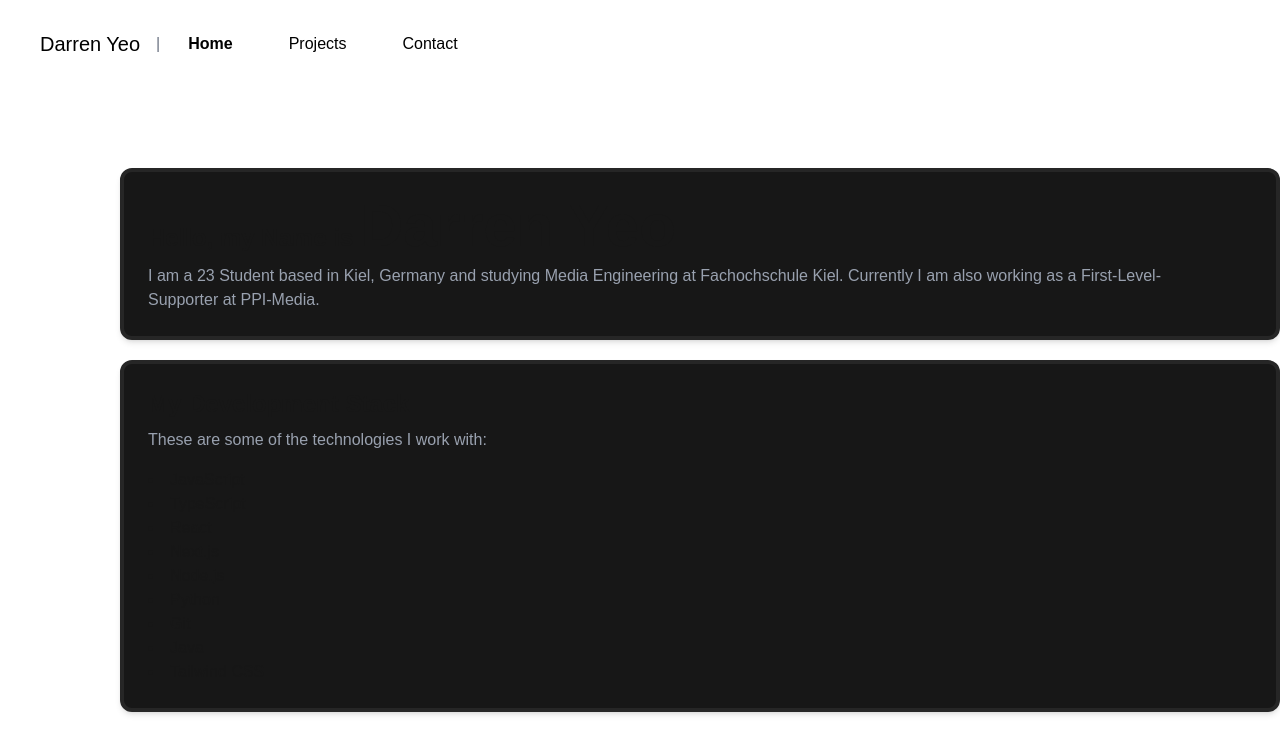
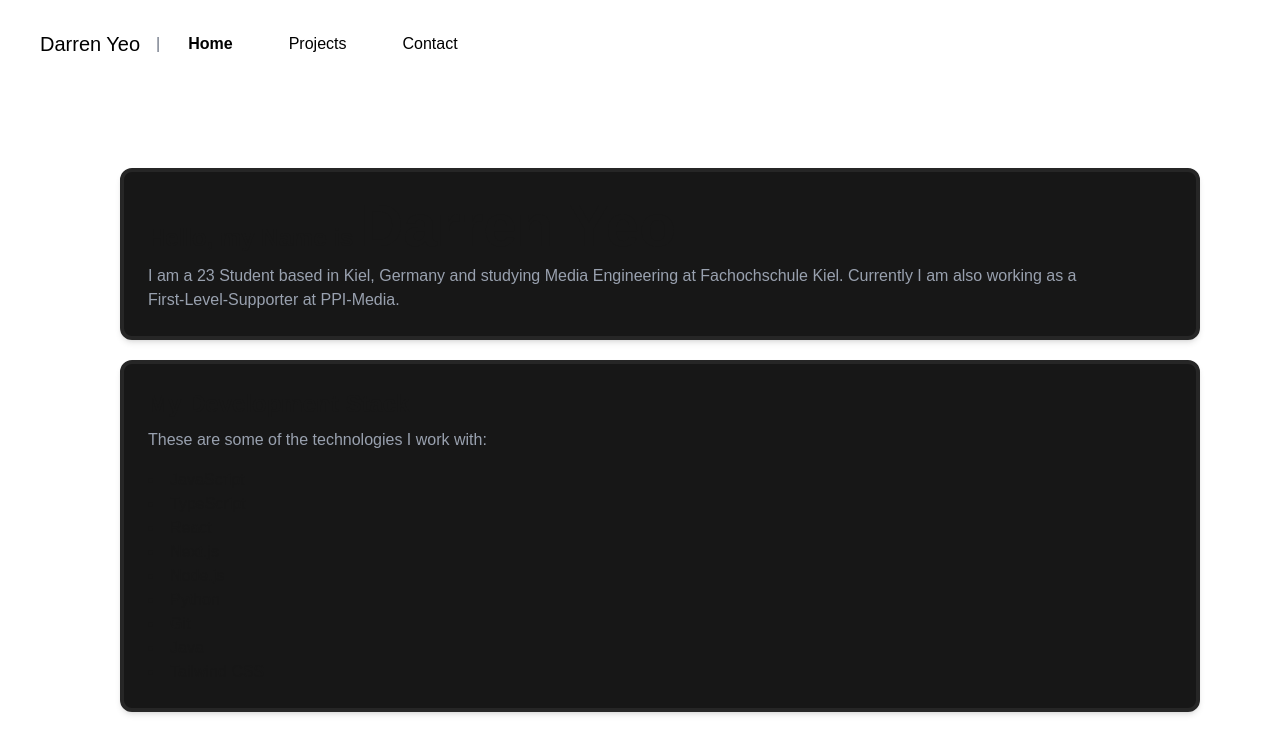
Before and after one commit to darrenyeo245/myPortfolio, a Next.js app: page / in a window 1280 px wide. Shown: the top 754 px of the page. Built offline with nearby package versions, Linux system fonts and the light colour scheme.

Commit message:
chore: sort directories

```diff
--- /dev/null
+++ b/app/home/about.tsx
@@ -0,0 +1,14 @@
+export default function AboutMe() {
+    const getAge = () => {
+        const birthDate = new Date ("2002-05-24")
+        const currentDate = new Date();
+        return Math.floor((currentDate.getTime() - birthDate.getTime()) / 3.15576e10)
+    }
+    return (
+            <div className="border-4 border-neutral-800 rounded-xl p-6 shadow-md bg-neutral-900">
+                <h1 className="text-2xl font-bold">Hello, my Name is <span className="text-6xl font-bold">Darren Yeo</span></h1>
+                <p className="text-m text-gray-400 mt-2 mr-20">I am a {getAge()} Student based in Kiel, Germany and studying Media Engineering at
+                    Fachochschule Kiel. Currently I am also working as a First-Level-Supporter at PPI-Media.</p>
+            </div>
+    )
+}
--- /dev/null
+++ b/app/home/devstack.tsx
@@ -0,0 +1,19 @@
+export default function DevStack() {
+    return (
+        <div className="border-4 border-neutral-800  rounded-xl p-6 shadow-md bg-neutral-900 mt-5">
+            <h1 className=" text-2xl font-bold">My Development Stack</h1>
+            <p className="text-m text-gray-400 mt-2"> These are some of the technologies I work with:</p>
+            <ul className="list-disc list-inside mt-4">
+                <li>JavaScript</li>
+                <li>TypeScript</li>
+                <li>React</li>
+                <li>Next.js</li>
+                <li>Node.js</li>
+                <li>Python</li>
+                <li>Git</li>
+                <li>Java</li>
+                <li>Tailwind CSS</li>
+            </ul>
+        </div>
+    )
+}
--- a/app/page.tsx
+++ b/app/page.tsx
@@ -1,35 +1,14 @@
-import Image from "next/image";
+import AboutMe from "@/app/home/about";
+import DevStack from "@/app/home/devstack";
 
 export default function Home() {
-    const getAge = () => {
-        const birthDate = new Date ("2002-05-24")
-        const currentDate = new Date();
-        return Math.floor((currentDate.getTime() - birthDate.getTime()) / 3.15576e10)
-    }
+
   return (
-    <main className="flex min-h-screen flex-col items-center  ml-20 ">
-        <div className="text-left">
-            <div className="border-4 border-neutral-800 rounded-xl p-6 shadow-md bg-neutral-900">
-      <h1 className="text-2xl font-bold">Hello, my Name is <span className="text-6xl font-bold">Darren Yeo</span></h1>
-        <p className="text-m text-gray-400 mt-2 mr-20">I am a {getAge()} Student based in Kiel, Germany and studying Media Engineering at
-            Fachochschule Kiel. Currently I am also working as a First-Level-Supporter at PPI-Media.</p>
-            </div>
-            <div className="border-4 border-neutral-800  rounded-xl p-6 shadow-md bg-neutral-900 mt-5">
-          <h1 className=" text-2xl font-bold">My Development Stack</h1>
-          <p className="text-m text-gray-400 mt-2"> These are some of the technologies I work with:</p>
-          <ul className="list-disc list-inside mt-4">
-              <li>JavaScript</li>
-              <li>TypeScript</li>
-              <li>React</li>
-              <li>Next.js</li>
-              <li>Node.js</li>
-              <li>Python</li>
-              <li>Git</li>
-              <li>Java</li>
-              <li>Tailwind CSS</li>
-          </ul>
-            </div>
-        </div>
+    <main className="flex min-h-screen flex-col items-center  ml-20 mr-20 ">
+    <div className="text-left">
+        <AboutMe />
+        <DevStack />
+    </div>
     </main>
   );
 }
```
